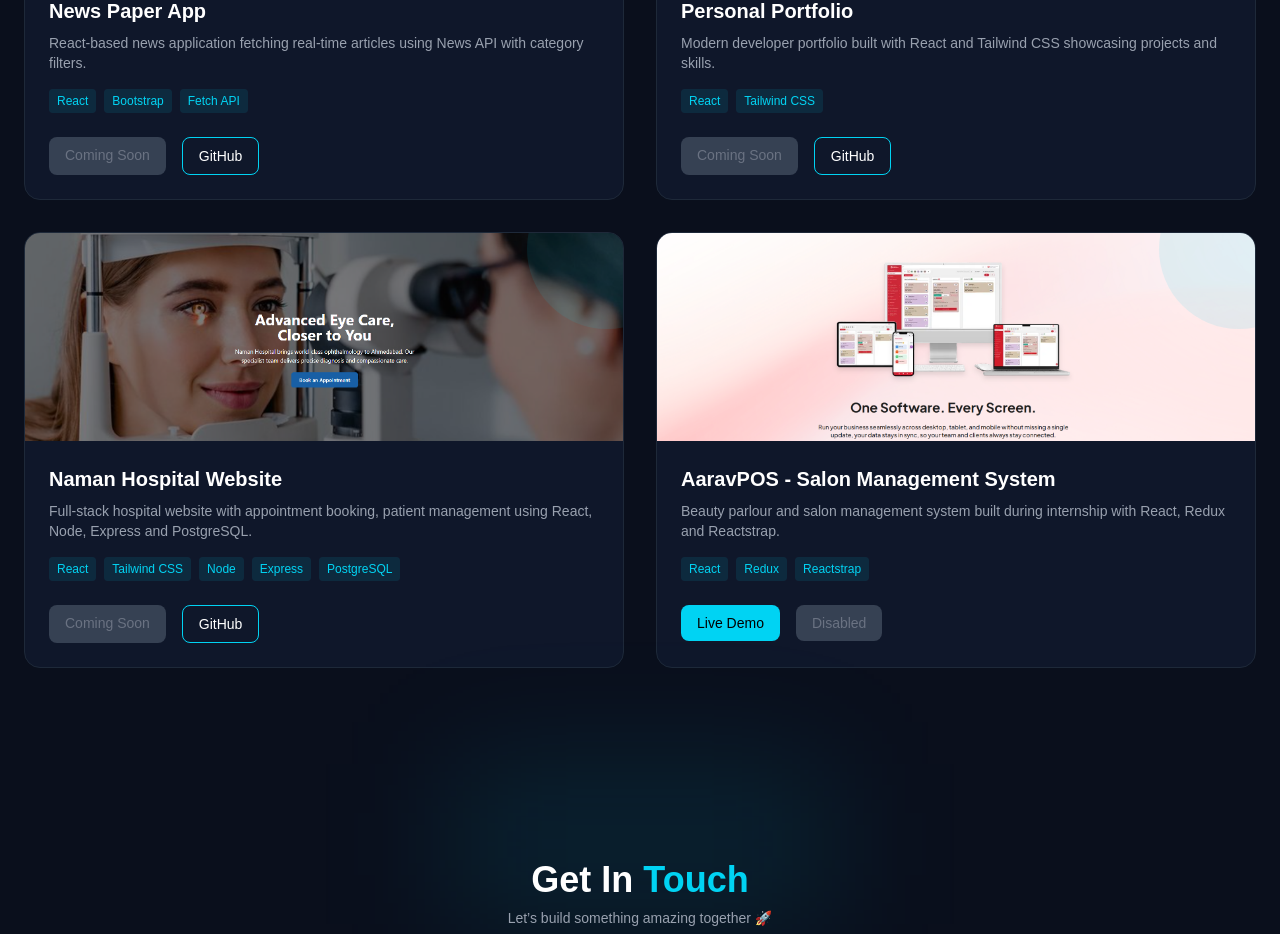
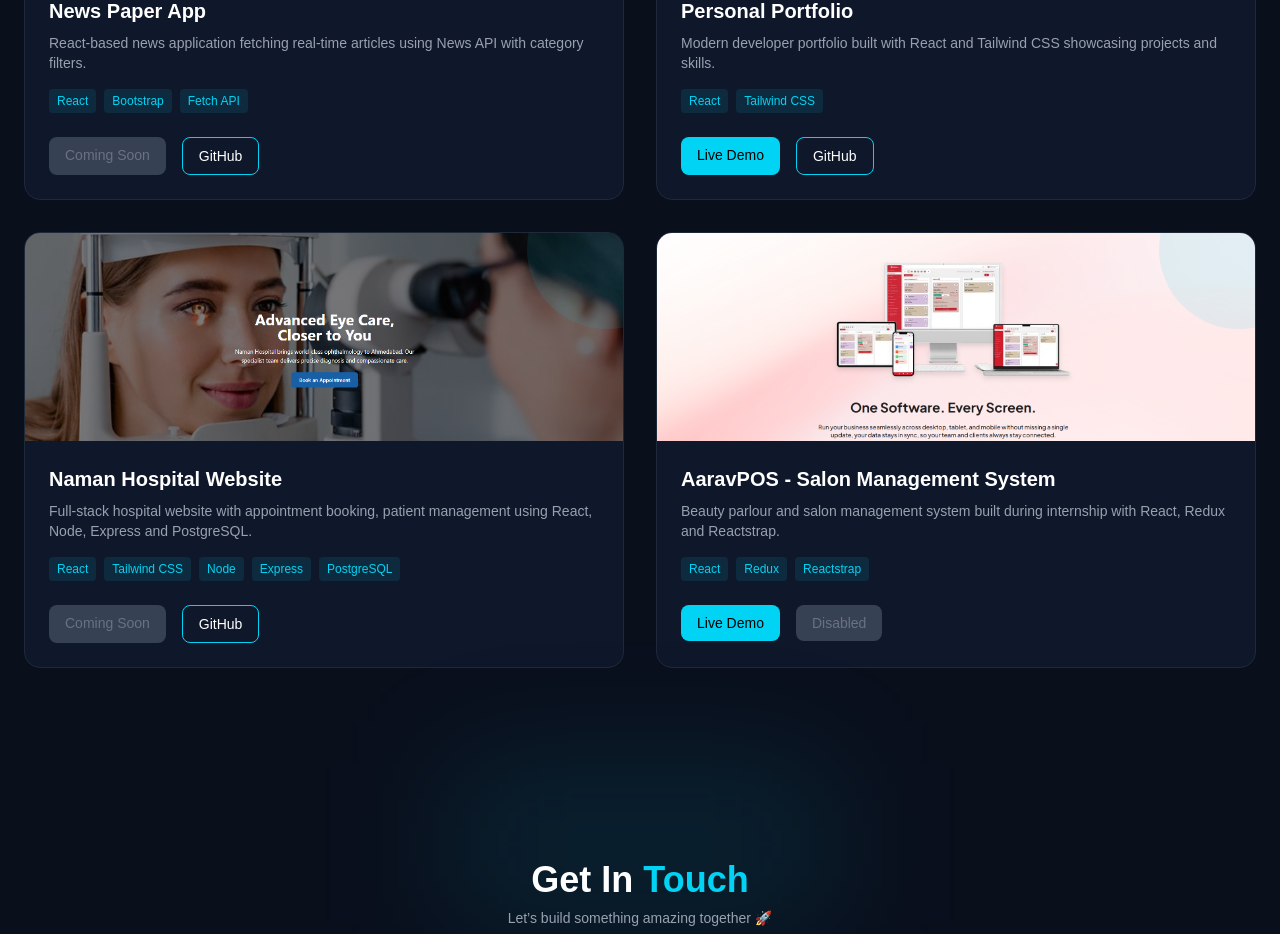
Before and after one commit to Bluegriphen/my-portfolio, a React (Vite) app: page / in a window 1280 px wide. Shown: the part 3800-4734 px from the top of the page. Built offline with nearby package versions, Linux system fonts and the light colour scheme.

Commit message:
link added for portfolio

```diff
--- a/src/components/Projects.jsx
+++ b/src/components/Projects.jsx
@@ -38,7 +38,7 @@ const projects = [
   title: "Personal Portfolio",
   desc: "Modern developer portfolio built with React and Tailwind CSS showcasing projects and skills.",
   tech: ["React", "Tailwind CSS"],
-  live: "#",
+  live: "https://priyanka-portfolio-azure.vercel.app/",
   github: "https://github.com/Bluegriphen/my-portfolio", // sahi link daal dena
   image: assets.portfolio,
   features: [
```
